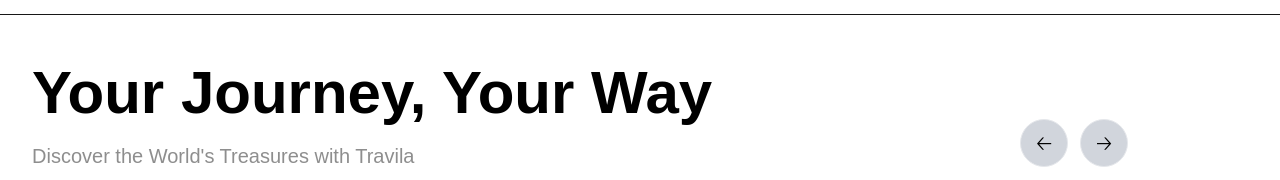
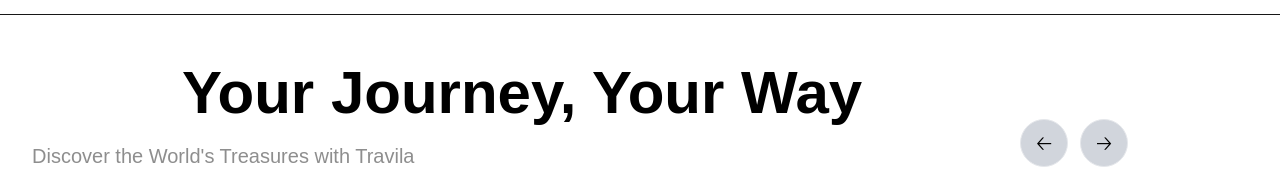
Before and after one commit to RoshanaGhemoshu/Travila, a Next.js app: page / in a window 1280 px wide. Shown: the part 251-431 px from the top of the page. Built offline with nearby package versions, Linux system fonts and the light colour scheme.

Commit message:
Update page.js

```diff
--- a/src/app/page.js
+++ b/src/app/page.js
@@ -274,7 +274,7 @@ export default function TravilaWebsite() {
   {/* Hero Title */}
   <div className="mb-8 sm:mb-12 flex flex-col sm:flex-row items-start justify-between gap-4 mt-10 ">
   <div>
-    <h1 className="text-3xl sm:text-5xl lg:text-6xl text-black font-bold mb-3 leading-tight style={{paddingLeft: '150px'}} ">
+    <h1 className="text-3xl sm:text-5xl lg:text-6xl text-black font-bold mb-3 leading-tight" style={{paddingLeft: '150px'}} >
       Your Journey, Your Way
     </h1>
     <p className="text-base sm:text-lg lg:text-xl" style={{color: '#8E8E8E'}}>
```
